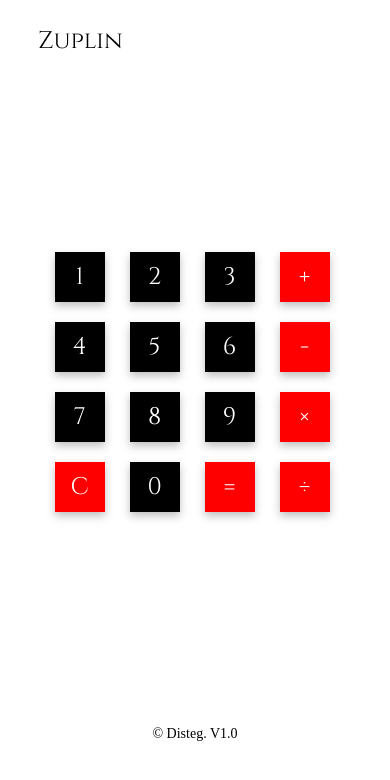
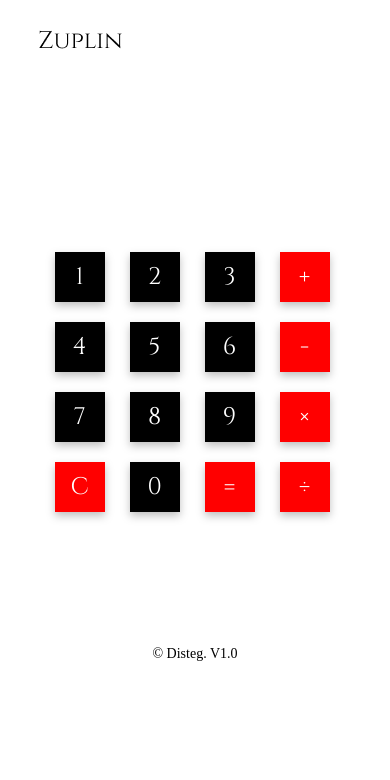
Before and after one commit to Disteg/Zuplin, a plain HTML site: page index.html in a window 390 px wide. Drawn offline with nearby package versions, Linux system fonts and the light colour scheme.

Commit message:
initi commit

```diff
--- a/pages/index.css
+++ b/pages/index.css
@@ -53,7 +53,7 @@ background-color: white;
 }
 
 
-@media  screen and (max-width: 400px) {
+@media  screen and (max-width: 450px) {
     .header {
         display: block;
         margin-left: 10%;
@@ -92,7 +92,7 @@ background-color: white;
 }
 
 
-@media  screen and (max-width: 400px) {
+@media  screen and (max-width: 450px) {
     .calculator {
         display: block;
         margin-left: 14%;
@@ -149,7 +149,7 @@ background-color: white;
 }
 
 
-@media  screen and (max-width: 400px) {
+@media  screen and (max-width: 450px) {
     .item {
         width: 50px;
         height: 50px;
@@ -187,3 +187,11 @@ background-color: white;
     height: 30px;
 
 }
+
+@media  screen and (max-width: 450px) {
+    .footer {
+        margin-top: 100px;
+
+    }
+
+}
```
